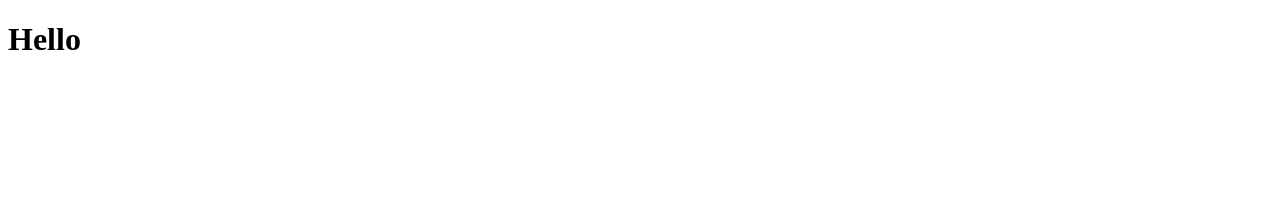
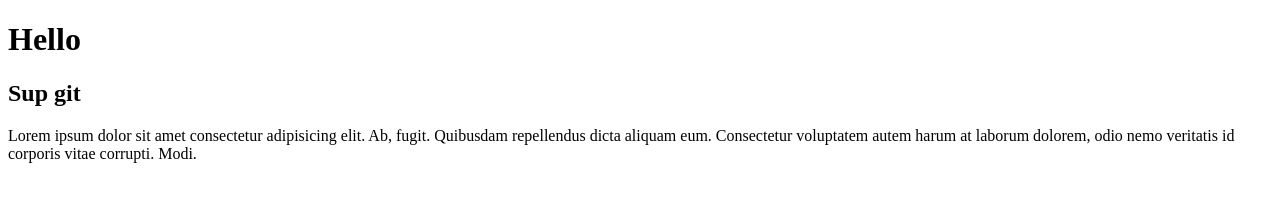
Before and after one commit to haleymor/learning-git-branching-repo, a plain HTML site: page index.html in a window 1280 px wide. Drawn offline with Linux system fonts and the light colour scheme.

Commit message:
adding more features

```diff
--- a/index.html
+++ b/index.html
@@ -9,6 +9,9 @@
 <body>
 
   <h1>Hello</h1>
+  <h2>Sup git</h2>
+
+  <p>Lorem ipsum dolor sit amet consectetur adipisicing elit. Ab, fugit. Quibusdam repellendus dicta aliquam eum. Consectetur voluptatem autem harum at laborum dolorem, odio nemo veritatis id corporis vitae corrupti. Modi.</p>
 
 </body>
 </html>
```
